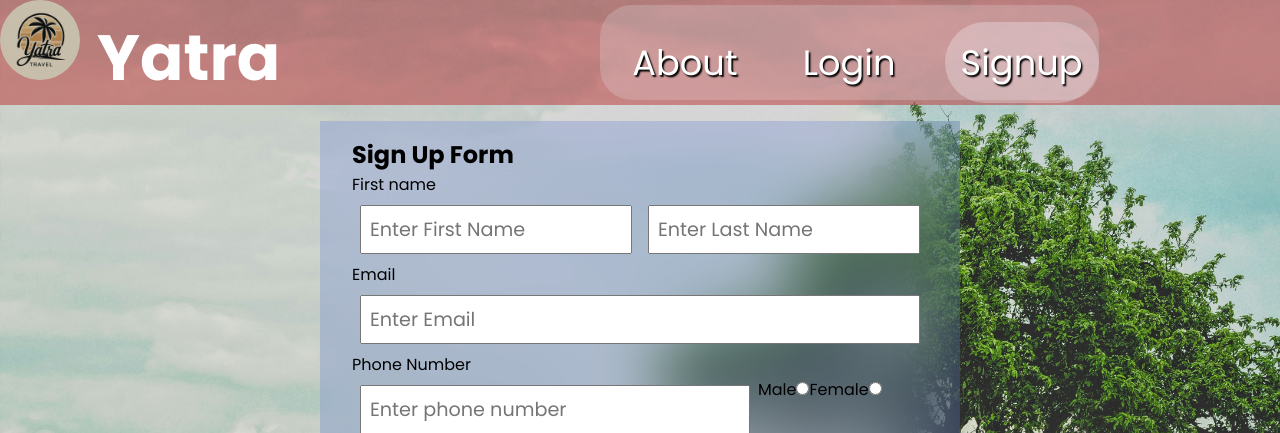
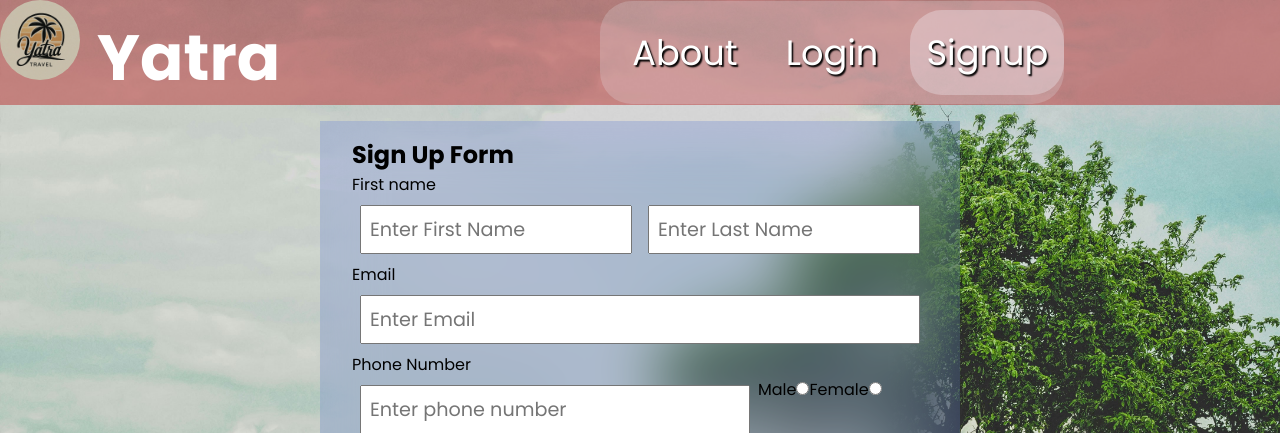
Before and after one commit to Vishal1720/Yatra, a PHP site: page /signup.html in a window 1280 px wide. Shown: the top 433 px of the page. Run offline with PHP 8.4, Linux system fonts and the light colour scheme.

Commit message:
modified navbar

```diff
--- a/index.css
+++ b/index.css
@@ -29,20 +29,18 @@ body{
 }
 #navbar{
     position: sticky;
-    top: 0%;
+    top: 0px;
     transition: 0.4s;
     display: flex;
-
+   flex-direction: row;
 }
 
 #navlinks{
     margin-left:20rem;
     background-color: rgba(240, 248, 255,0.2);
     border-radius: 2rem;
-    height:100%;
-
-    text-align: center;
-
+   display: flex;
+   flex-direction: row;
 
 }
 a{
@@ -51,11 +49,13 @@ a{
     text-decoration: none;
     margin-left: 1rem;
     text-shadow: 0.1rem 0.1rem 0.1rem black;
-    margin-top: -10rem;
+
     padding: 1rem;
     transition:0.3s;
-    border-radius: 4rem;
-    margin-bottom:3rem;
+    border-radius: 2rem;
+   margin-top: 2%;
+   margin-bottom: 2%;
+    height: inherit;
 }
 a:hover{
     font-size:2.3rem;
@@ -121,3 +121,6 @@ a:hover{
     height: 3rem;
     margin-top:1.5rem;
 }
+#signupanchor{
+    margin-right: 1rem;
+}
--- a/login.html
+++ b/login.html
@@ -19,7 +19,7 @@
     <div id="navlinks">
         <a href="index.html">About</a>
         <a href="" id="highlight">Login</a>
-        <a href="signup.html">Signup</a></div>
+        <a href="signup.html" id="signupanchor">Signup</a></div>
     </header>
 
     <form id="logform" method="post" action="login.php">
--- a/signup.html
+++ b/signup.html
@@ -14,13 +14,16 @@
     <link rel="stylesheet" href="./index.css">
 </head>
 <body >
-    <header id="navbar" style="transition:0s"><figure><img id="logo" src="yatra.jpg" width="80rem" height="80rem">
+    <header id="navbar" style="transition:0s"><figure>
+        <img id="logo" src="yatra.jpg" width="80rem" height="80rem">
         <h4 style="display: inline;">Yatra</h4></figure>
+
     <div id="navlinks">
         <a href="index.html">About</a>
         <a href="login.html" >Login</a>
-        <a href="" id="highlight">Signup</a>
-    </div></header>
+        <a href="" id="highlight" id="signupanchor">Signup</a>
+    </div>
+</header>
     <form id="signform" method="post" action="signup.php">
         <h2>Sign Up Form</h2>
         <label class="loglbl" for="usernname">First name</label>
```
Also changed, not shown: index.html (+1 -1 lines).
